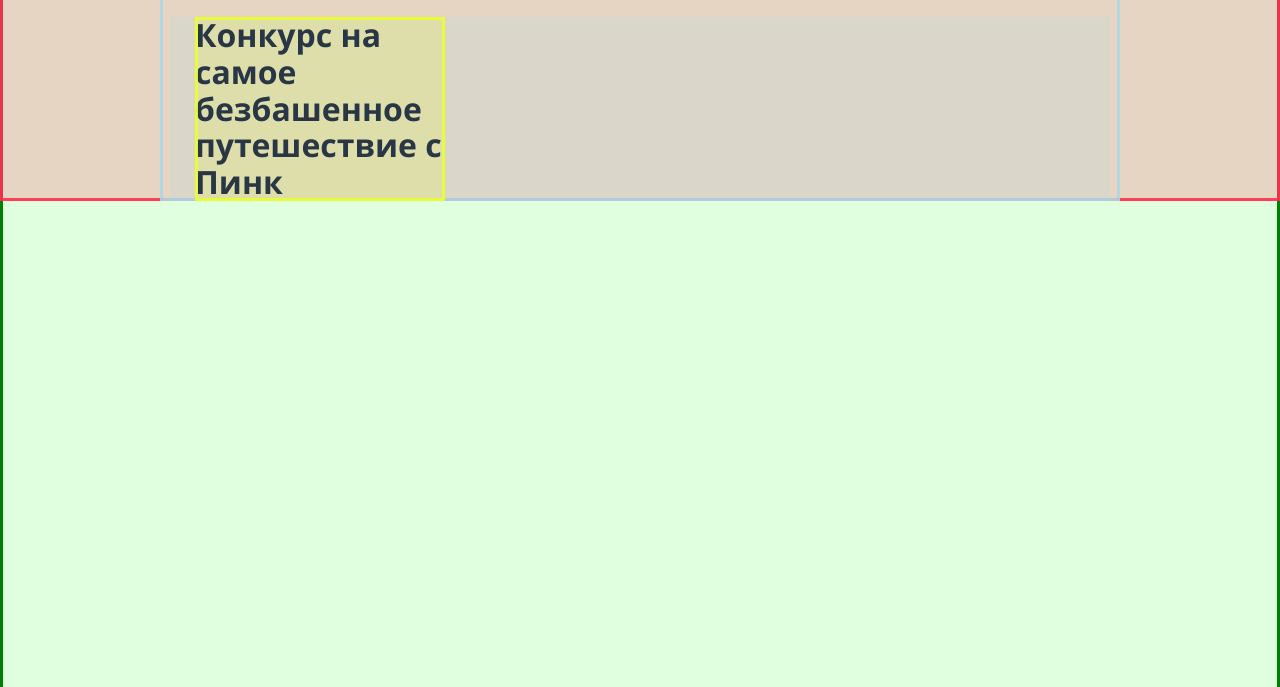
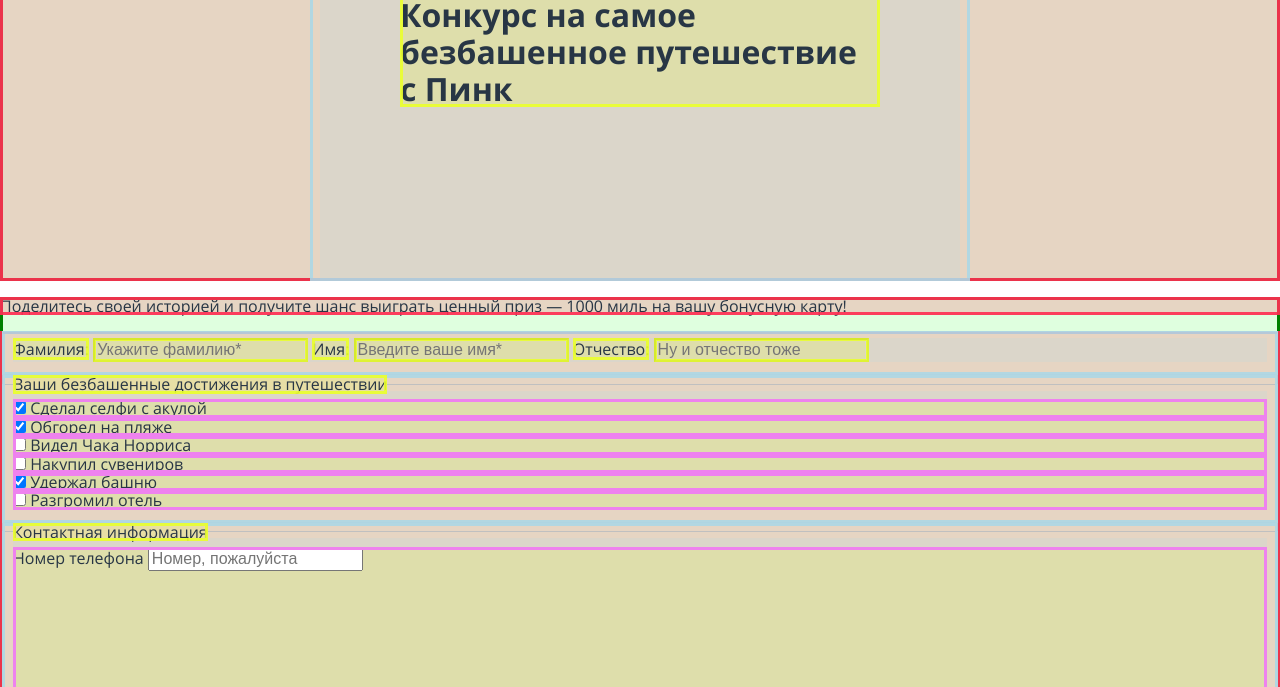
Before and after one commit to Kvezal/pink, a website: page form.html in a window 1280 px wide. Shown: the part 113-800 px from the top of the page. Drawn offline with nearby package versions, Linux system fonts and the light colour scheme; files that its build step writes are made by us from their sources.

Commit message:
page-header grid prepared for gallery and form

```diff
--- a/sass/blocks/intro.scss
+++ b/sass/blocks/intro.scss
@@ -1,19 +1,26 @@
 .intro {
+  box-sizing: border-box;
+  min-height: 170px;
   &--index {
     min-height: 271px;
     margin-top: 395px;
   }
 
   &__wrapper {
+    &--index {
       display: flex;
       flex-direction: column;
       padding-top: 28px;
       padding-right: 20px;
       padding-left: 19px;
     }
+  }
 
   &__title {
+    margin-top: 0;
+    &--index {
       display: none;
+    }
   }
 
   &__btn {
@@ -43,19 +50,29 @@
 
     &__wrapper {
       box-sizing: border-box;
-      width: 640px;
+      width: 660px;
+      min-height: 329px;
+      padding-right: 20px;
+      padding-left: 20px;
+
+      &--index {
         padding-top: 25px;
-      padding-right: 10px;
-      padding-left: 10px;
+      }
     }
 
     &__title {
+      @include margin-center();
+
+      width: 480px;
+
+      &--index {
         display: block;
         width: 200px;
         min-height: 140px;
         margin-top: 0;
         margin-left: 51px;
         margin-bottom: 0;
+      }
     }
 
     &__btn {
@@ -83,17 +100,25 @@
     }
 
     &__wrapper {
+      min-height: 284px;
+      padding-right: 10px;
+      padding-left: 10px;
+
+      &--index {
         width: 960px;
         padding-top: 20px;
       }
+    }
 
     &__title {
+      &--index {
         display: block;
         width: 250px;
         min-height: 165px;
         margin-top: 0;
         margin-left: 25px;
         margin-bottom: 0;
+      }
     }
 
     &__btn {
--- a/sass/blocks/page-header.scss
+++ b/sass/blocks/page-header.scss
@@ -4,12 +4,16 @@
 
 @include MQ(M) {
   .page-header {
-    min-height: 984px;
+    &--index {
+      min-height: 984px;
+    }
   }
 }
 
 @include MQ(L) {
   .page-header {
-    min-height: 853px;
+    &--index {
+      min-height: 853px;
+    }
   }
 }
```
Lines whose indentation alone changed are shown as unchanged.
